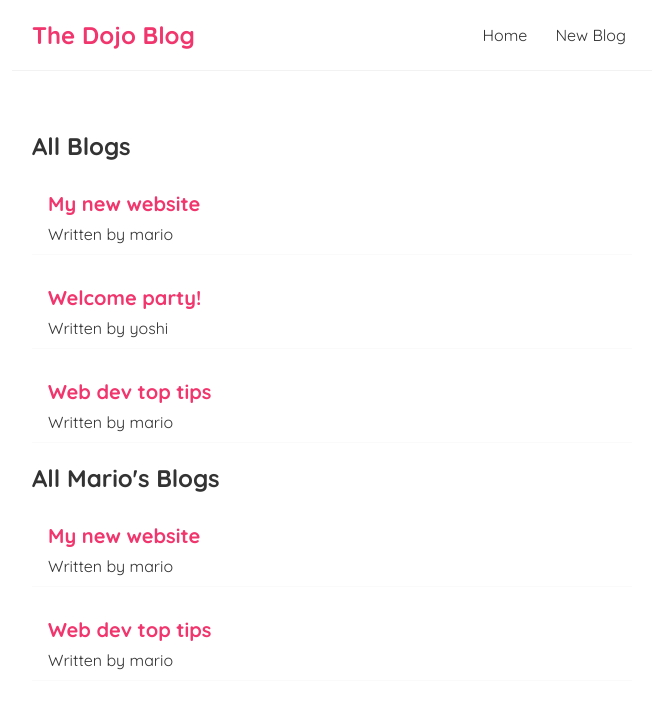
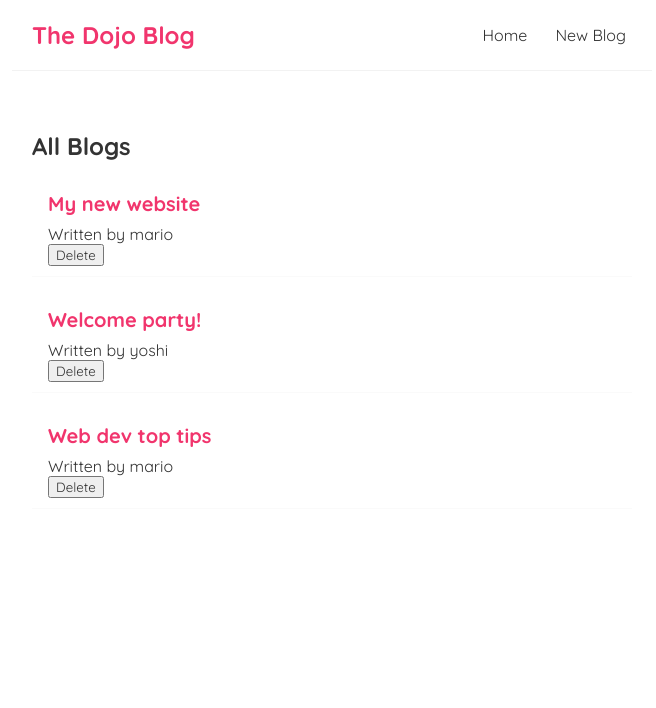
Before and after one commit to Waqarcode/dojo-blog, a React (Create React App) app: page / in a window 1280 px wide. Shown: the top 708 px of the page, without its empty margins (308-964 px from the left). Built offline with nearby package versions, Linux system fonts and the light colour scheme.

Commit message:
Passing Function as Props

```diff
--- a/src/Components/BlogList/BlogListComponent.js
+++ b/src/Components/BlogList/BlogListComponent.js
@@ -1,6 +1,6 @@
 
 //prop More Detail in Doc file of React
-const BlogList = ({blogs, title}) => {
+const BlogList = ({blogs, title, handelDeleteBlog}) => {
     return (
         <div className="blog-list">
             <h2>
@@ -10,6 +10,7 @@
                     <div className="blog-preview" key={blog.id}>
                         <h2>{blog.title}</h2>
                         <p>Written by {blog.author}</p>
+                        <button onClick={() => handelDeleteBlog(blog.id)}> Delete </button>
                     </div>
                 ))}
         </div>
--- a/src/Components/Home/HomeComponent.js
+++ b/src/Components/Home/HomeComponent.js
@@ -8,12 +8,15 @@
         { title: 'Welcome party!', body: 'lorem ipsum...', author: 'yoshi', id: 2 },
         { title: 'Web dev top tips', body: 'lorem ipsum...', author: 'mario', id: 3 }
       ])
-
+    const handelDeleteBlog = (id) => {
+        const newBlogs = blogs.filter((blog)=> blog.id !== id);
+        setBlogs(newBlogs);
+    }
 
     return (
         <div className="home">
-            <BlogList blogs={blogs} title={"All Blogs"}/>
-            <BlogList blogs={blogs.filter((blog)=> blog.author ==='mario')} title={"All Mario's Blogs"}/>
+            <BlogList blogs={blogs} title={"All Blogs"} handelDeleteBlog ={handelDeleteBlog}/>
+            {/* <BlogList blogs={blogs.filter((blog)=> blog.author ==='mario')} title={"All Mario's Blogs"}/> */}
         </div>
      );
 
```
